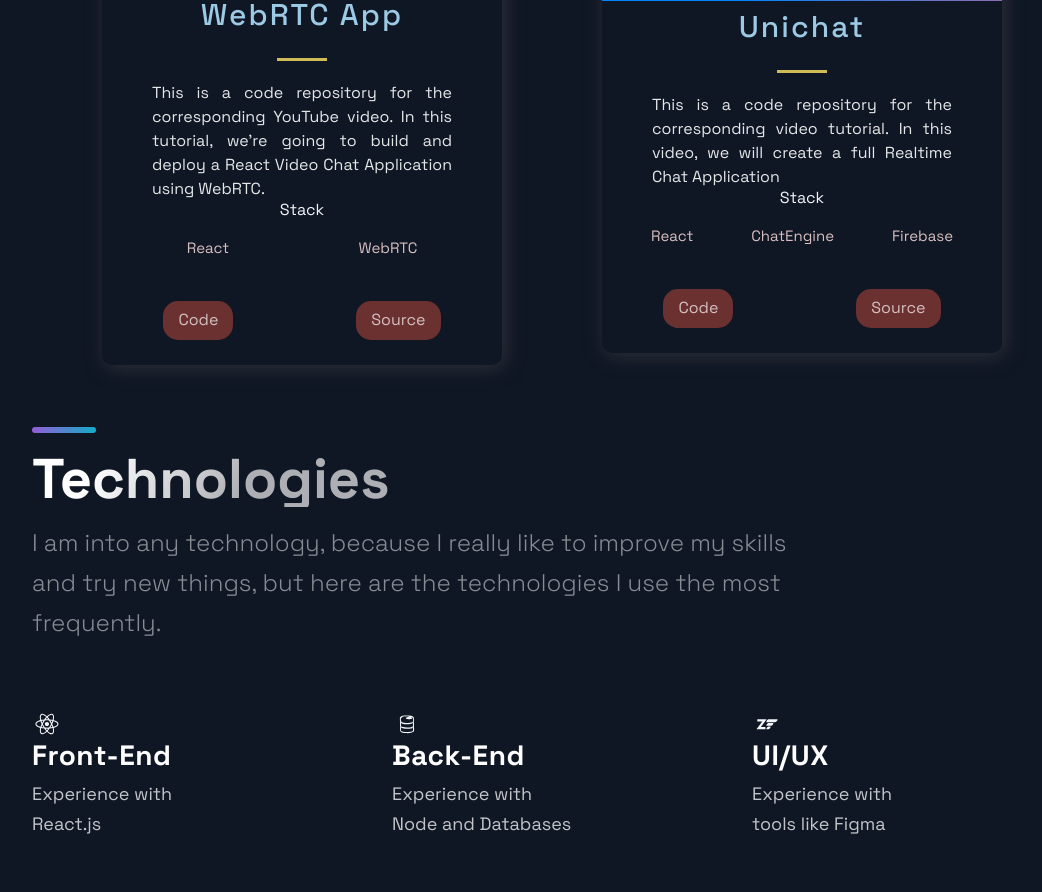
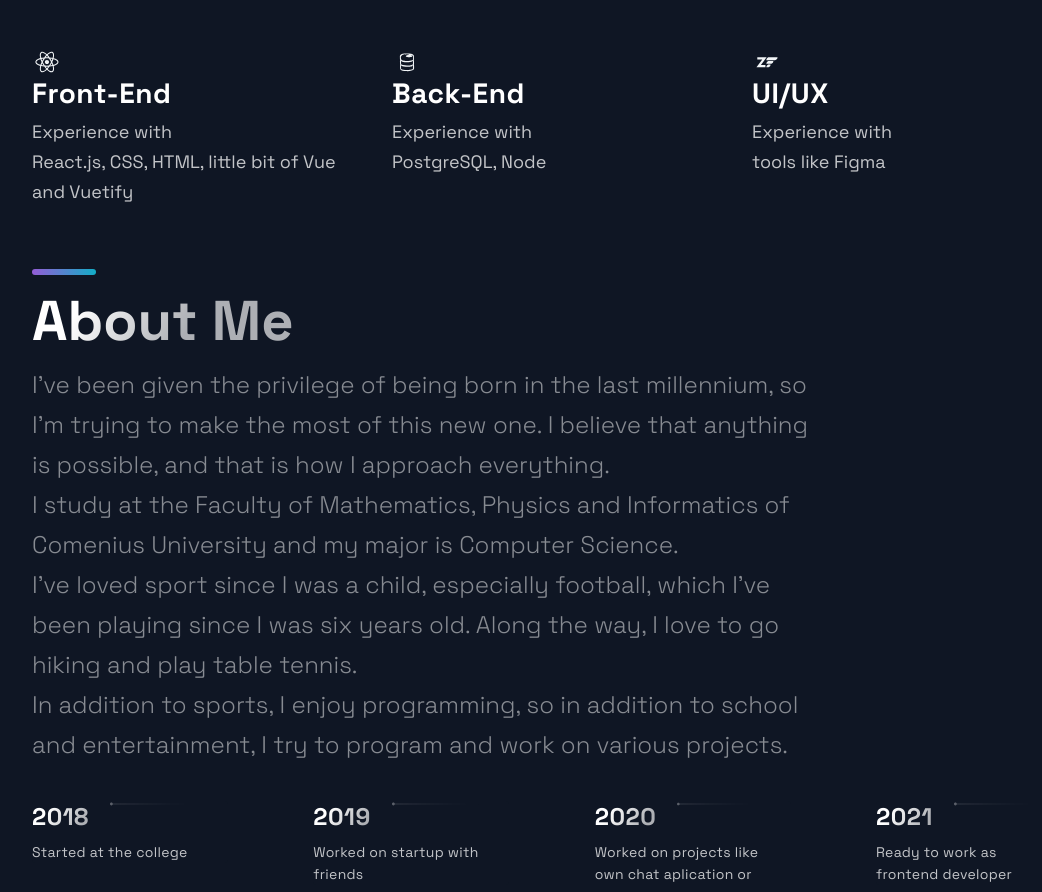
Before and after one commit to Villiss/lukasvilim-portfolio, a Next.js app: page / in a window 1280 px wide. Shown: the part 1896-2788 px from the top of the page, without its empty margins (88-1130 px from the left). Built offline with nearby package versions, Linux system fonts and the light colour scheme.

Commit message:
drobne upravy

```diff
--- a/src/components/Acomplishments/Acomplishments.js
+++ b/src/components/Acomplishments/Acomplishments.js
@@ -4,10 +4,8 @@
 import { Box, Boxes, BoxNum, BoxText } from './AcomplishmentsStyles';
 
 const data = [
-  { number: 20, text: 'Open Source Projects'},
-  { number: 1000, text: 'Students', },
-  { number: 1900, text: 'Github Followers', },
-  { number: 5000, text: 'Github Stars', }
+  { number: 4, text: 'Open Source Projects'},
+  { number: 3, text: 'Years in college'},
 ];
 
 const Acomplishments = () => (
--- a/src/components/Hero/Hero.js
+++ b/src/components/Hero/Hero.js
@@ -3,6 +3,7 @@
 import { Section, SectionText, SectionTitle } from '../../styles/GlobalComponents';
 import Button from '../../styles/GlobalComponents/Button';
 import { LeftSection } from './HeroStyles';
+import Link from 'next/link';
 
 const Hero = () => (
   <Section row nopadding>
@@ -15,7 +16,13 @@
       <SectionText>
         Passionate self teaching frontend developer while studying on Comenius University. My biggest passion is to build websites that are reactive, so I could be proud to show them to anyone.
       </SectionText>
-      <Button onClick={() => window.location = 'https://google.com'}>Learn more</Button>
+      <Button>
+        <Link href='#about'>
+        <a style={{ display: 'flex', alignItems: 'center', color: 'white' }}>
+        Learn more
+        </a>
+        </Link>
+      </Button>
     </LeftSection>
   </Section>
 );
--- a/src/components/Technologies/Technologies.js
+++ b/src/components/Technologies/Technologies.js
@@ -18,7 +18,7 @@
           <ListTitle>Front-End</ListTitle>
           <ListParagraph>
             Experience with <br/>
-            React.js
+            React.js, CSS, HTML, little bit of Vue and Vuetify
           </ListParagraph>
         </ListContainer>
       </ListItem>
@@ -28,7 +28,7 @@
           <ListTitle>Back-End</ListTitle>
           <ListParagraph>
             Experience with <br/>
-            Node and Databases
+            PostgreSQL, Node
           </ListParagraph>
         </ListContainer>
       </ListItem>
--- a/src/components/TimeLine/TimeLine.js
+++ b/src/components/TimeLine/TimeLine.js
@@ -44,11 +44,13 @@
 
   return (
     <Section id='about'>
+    <SectionDivider/>
+    <br/>
       <SectionTitle>About Me</SectionTitle>
       <SectionText>
       I’ve been given the privilege of being born in the last millennium, so I’m trying to make the most of this new one. I believe that anything is possible, and that is how I approach everything. <br/>
       I study at the Faculty of Mathematics, Physics and Informatics of Comenius University and my major is Computer Science.<br/>
-      I’ve loved sport since I was a child, especially football, which I’ve been playing since I was six years old. Along the way, I’d love to go hiking and play table tennis. <br/>
+      I’ve loved sport since I was a child, especially football, which I’ve been playing since I was six years old. Along the way, I love to go hiking and play table tennis. <br/>
       In addition to sports, I enjoy programming, so in addition to school and entertainment, I try to program and work on various projects.
       </SectionText>
       <CarouselContainer ref={carouselRef} onScroll={handleScroll}>
--- a/src/constants/constants.js
+++ b/src/constants/constants.js
@@ -5,42 +5,23 @@
       image: '/images/1.png',
       tags: ['React', 'ChatEngine'],
     source: 'https://vilimchat.netlify.app/',
-    visit: 'https://vilimchat.netlify.app/',
+    visit: 'https://github.com/Villiss/vilimchat',
     id: 0,
   },
   {
     title: 'E-Commerce',
     description:"Easy ecommerce project. Here are only few products, but the purpose of this ecommerce was to get in touch with React.js. You can easily buy what you want. Sample card number is: 4242 4242 4242 4242, Exp. date: 04 / 24, CVV: 242 and Postal Code: 42424. You won't pay for anything.",
     image: '/images/2.png',
-    tags: ['React', 'JavaScript'],
-    source: 'https://google.com',
-    visit: 'https://google.com',
+    tags: ['React', 'Stripe', 'Chec.io'],
+    source: 'https://vilimshop.netlify.app/',
+    visit: 'https://github.com/Villiss/vilimshop',
     id: 1,
-  },
-  {
-    title: 'WebRTC App',
-    description: "This is a code repository for the corresponding YouTube video. In this tutorial, we're going to build and deploy a React Video Chat Application using WebRTC.",
-      image: '/images/3.jpg',
-      tags: ['React', 'WebRTC'],
-    source: 'https://google.com',
-    visit: 'https://google.com',
-    id: 2,
-  },
-  {
-    title: 'Unichat',
-    description: "This is a code repository for the corresponding video tutorial. In this video, we will create a full Realtime Chat Application",
-    image: '/images/4.jpg',
-    tags: ['React', 'ChatEngine', 'Firebase'],
-    source: 'https://google.com',
-    visit: 'https://google.com',
-    id: 3,
   },
 ];
 
 export const TimeLineData = [
-  { year: 2017, text: 'Started my journey', },
-  { year: 2018, text: 'Worked as a freelance developer', },
-  { year: 2019, text: 'Founded JavaScript Mastery', },
-  { year: 2020, text: 'Shared my projects with the world', },
-  { year: 2021, text: 'Started my own platform', },
+  { year: 2018, text: 'Started at the college', },
+  { year: 2019, text: 'Worked on startup with friends', },
+  { year: 2020, text: 'Worked on projects like own chat aplication or ecommerce', },
+  { year: 2021, text: 'Ready to work as frontend developer', },
 ];
```
Also changed, not shown: public/images/1.png, public/images/2.png.
